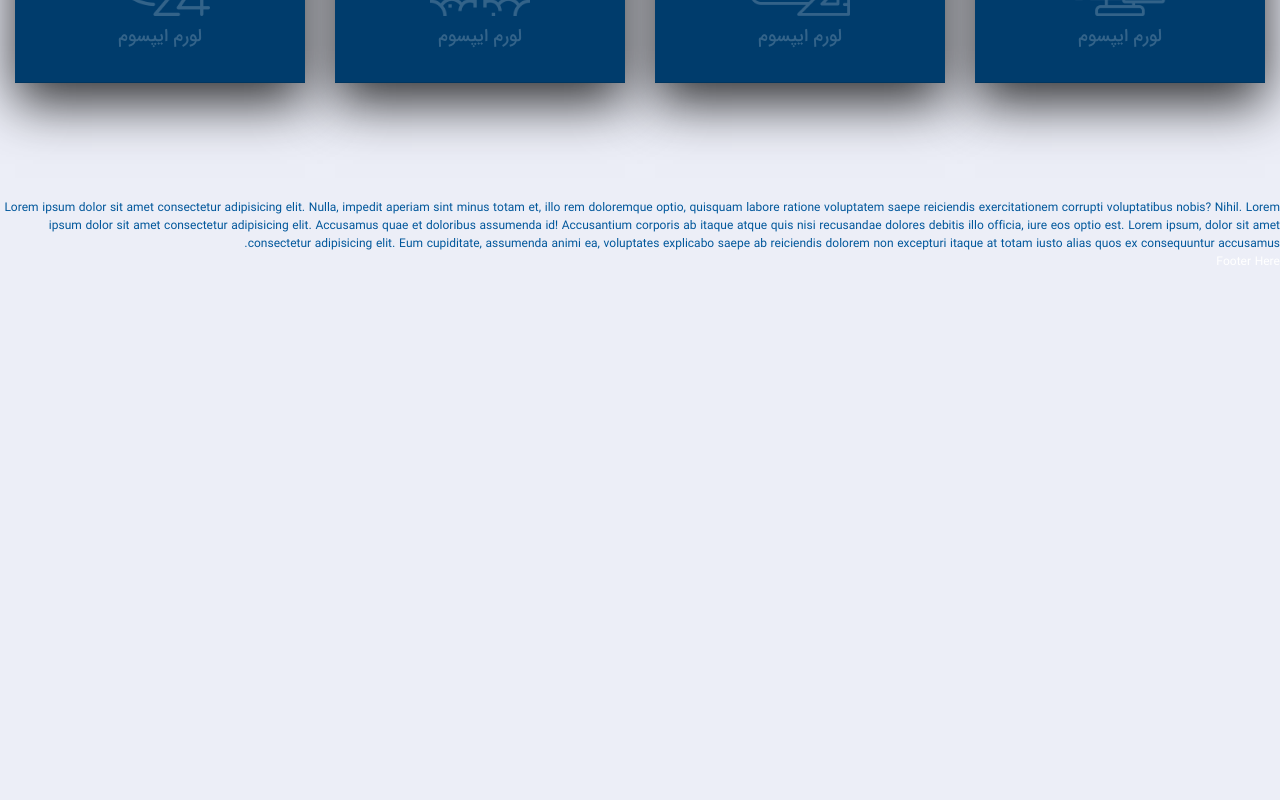
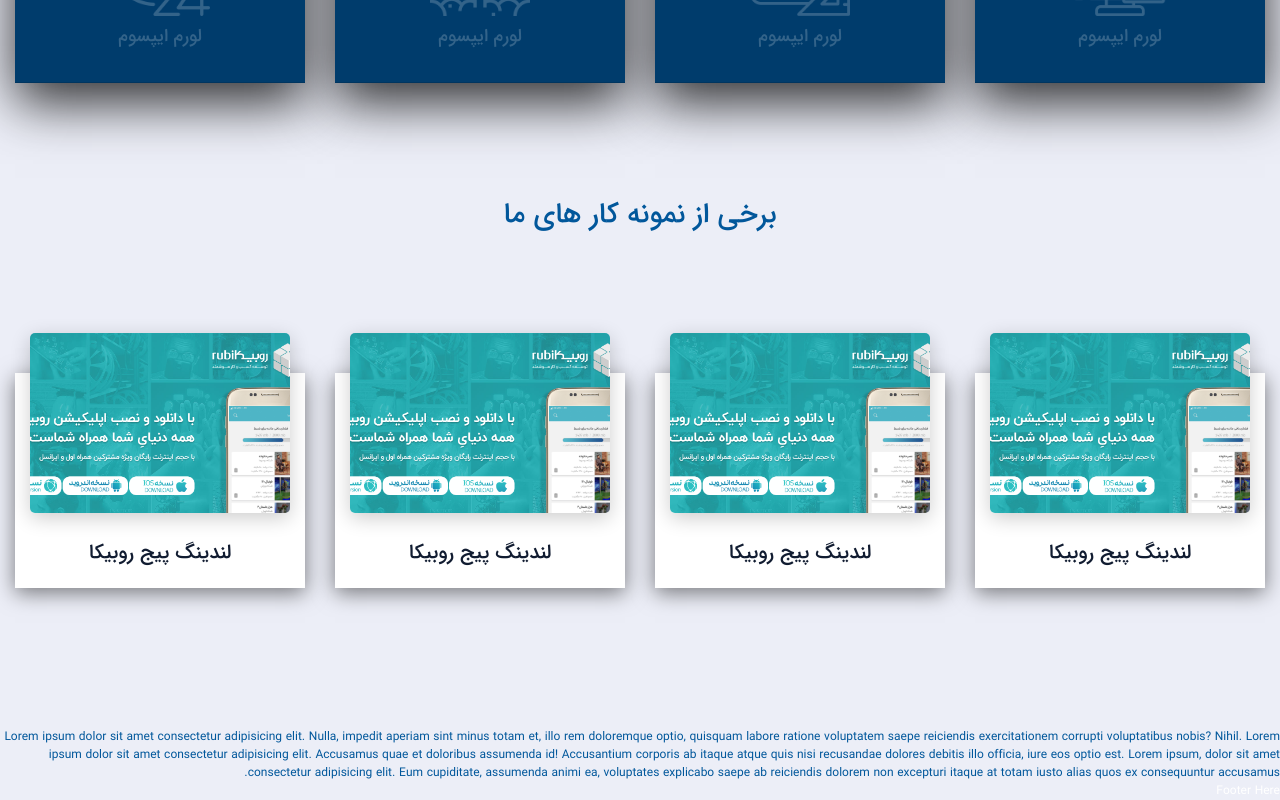
Before and after one commit to KavehKarami/shop-theme-react, a React (Create React App) app: page / in a window 1280 px wide. Shown: the part 713-1513 px from the top of the page. Before the commit the page ends 984 px from the top, so only its background shows below. Built offline with nearby package versions, Linux system fonts and the light colour scheme.

Commit message:
use WorkSampleCard in Home Container

```diff
--- a/src/app/containers/Home.jsx
+++ b/src/app/containers/Home.jsx
@@ -1,6 +1,7 @@
 import React from 'react';
 import HomeIntro from '../components/home/HomeIntro';
 import FeatureCard from '../components/shared/cards/FeatureCard';
+import WorkSampleCard from '../components/shared/cards/WorkSampleCard';
 
 const Home = () => {
 
@@ -12,7 +13,7 @@ const Home = () => {
       <section className="container-fluid">
         <h1 className="text-dark text-center card-title">برخی از ویژگی های ما</h1>
         <div className="row mb-3">
-          <div className="col-12 col-md-6">
+          <div className="col-12 col-sm-6">
             <div className="row flex-md-column flex-lg-row">
               <article className="col-12 col-lg-6 card-box">
                 <FeatureCard title="لورم ایپسوم" imgURL={require('../../assets/img/code.png')} description="لورم ایپسوم متن ساختگی با تولید سادگی نامفهوم از صنعت چاپ، و با استفاده از طراحان گرافیک است، چاپگرها و متون بلکه روزنامه و مجله در ستون و سطرآنچنان که لازم است، و برای شرایط فعلی تکنولوژی مورد نیاز، و کاربردهای متنوع با هدف بهبود ابزارهای کاربردی می باشد، کتابهای زیادی در شصت و سه درصد گذشته حال و آینده، شناخت فراوان جامعه و متخصصان را می طلبد." />
@@ -25,7 +26,7 @@ const Home = () => {
             </div>
           </div>
 
-          <div className="col-12 col-md-6">
+          <div className="col-12 col-sm-6">
             <div className="row flex-md-column flex-lg-row">
               <article className="col-12 col-lg-6 card-box">
                 <FeatureCard title="لورم ایپسوم" imgURL={require('../../assets/img/rocket.png')} description="لورم ایپسوم متن ساختگی با تولید سادگی نامفهوم از صنعت چاپ، و با استفاده از طراحان گرافیک است، چاپگرها و متون بلکه روزنامه و مجله در ستون و سطرآنچنان که لازم است، و برای شرایط فعلی تکنولوژی مورد نیاز، و کاربردهای متنوع با هدف بهبود ابزارهای کاربردی می باشد، کتابهای زیادی در شصت و سه درصد گذشته حال و آینده، شناخت فراوان جامعه و متخصصان را می طلبد." />
@@ -33,6 +34,37 @@ const Home = () => {
 
               <article className="col-12 col-lg-6 card-box">
                 <FeatureCard title="لورم ایپسوم" imgURL={require('../../assets/img/24-hours.png')} description="لورم ایپسوم متن ساختگی با تولید سادگی نامفهوم از صنعت چاپ، و با استفاده از طراحان گرافیک است، چاپگرها و متون بلکه روزنامه و مجله در ستون و سطرآنچنان که لازم است، و برای شرایط فعلی تکنولوژی مورد نیاز، و کاربردهای متنوع با هدف بهبود ابزارهای کاربردی می باشد، کتابهای زیادی در شصت و سه درصد گذشته حال و آینده، شناخت فراوان جامعه و متخصصان را می طلبد." />
+              </article>
+
+            </div>
+          </div>
+        </div>
+      </section>
+
+      <section className="container-fluid">
+        <h1 className="text-dark text-center card-title">برخی از نمونه کار های ما</h1>
+        <div className="row my-5">
+          <div className="col-12 col-sm-6">
+            <div className="row flex-md-column flex-lg-row">
+              <article className="col-12 col-lg-6 card-box">
+                <WorkSampleCard titr="لندینگ پیج روبیکا" title="لورم ایپسوم" imgURL={require('../../assets/img/rubika.png')} description="لورم ایپسوم متن ساختگی با تولید سادگی نامفهوم از صنعت چاپ، و با استفاده از طراحان گرافیک است، چاپگرها و متون بلکه روزنامه و مجله در ستون و سطرآنچنان که لازم است." />
+              </article>
+
+              <article className="col-12 col-lg-6 card-box">
+                <WorkSampleCard titr="لندینگ پیج روبیکا" title="لورم ایپسوم" imgURL={require('../../assets/img/rubika.png')} description="لورم ایپسوم متن ساختگی با تولید سادگی نامفهوم از صنعت چاپ، و با استفاده از طراحان گرافیک است، چاپگرها و متون بلکه روزنامه و مجله در ستون و سطرآنچنان که لازم است." />
+              </article>
+
+            </div>
+          </div>
+
+          <div className="col-12 col-sm-6">
+            <div className="row flex-md-column flex-lg-row">
+              <article className="col-12 col-lg-6 card-box">
+                <WorkSampleCard titr="لندینگ پیج روبیکا" title="لورم ایپسوم" imgURL={require('../../assets/img/rubika.png')} description="لورم ایپسوم متن ساختگی با تولید سادگی نامفهوم از صنعت چاپ، و با استفاده از طراحان گرافیک است، چاپگرها و متون بلکه روزنامه و مجله در ستون و سطرآنچنان که لازم است." />
+              </article>
+
+              <article className="col-12 col-lg-6 card-box">
+                <WorkSampleCard titr="لندینگ پیج روبیکا" title="لورم ایپسوم" imgURL={require('../../assets/img/rubika.png')} description="لورم ایپسوم متن ساختگی با تولید سادگی نامفهوم از صنعت چاپ، و با استفاده از طراحان گرافیک است، چاپگرها و متون بلکه روزنامه و مجله در ستون و سطرآنچنان که لازم است." />
               </article>
 
             </div>
```
